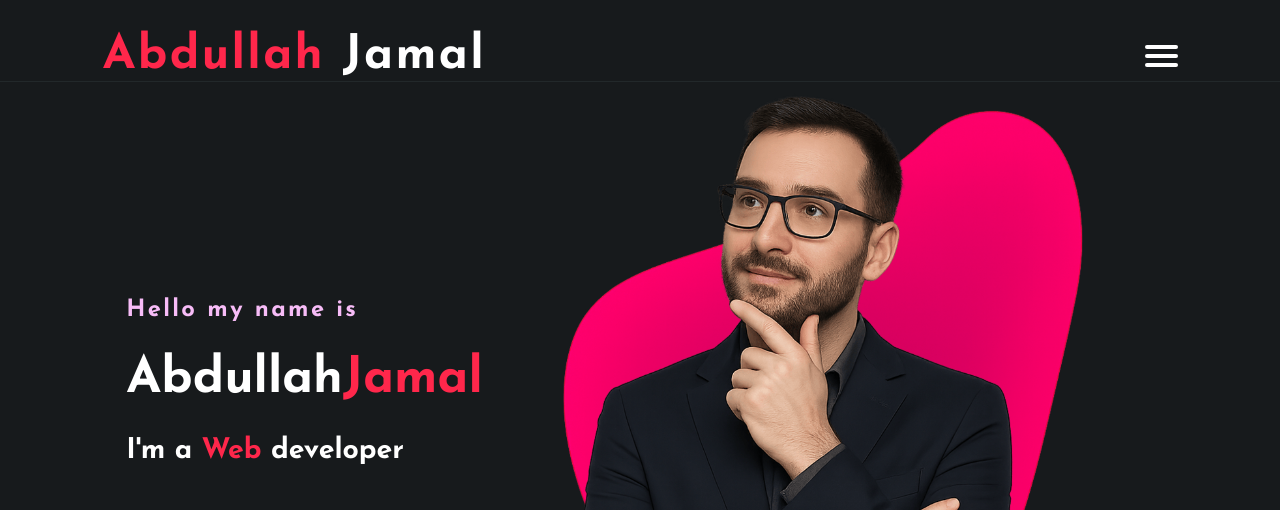
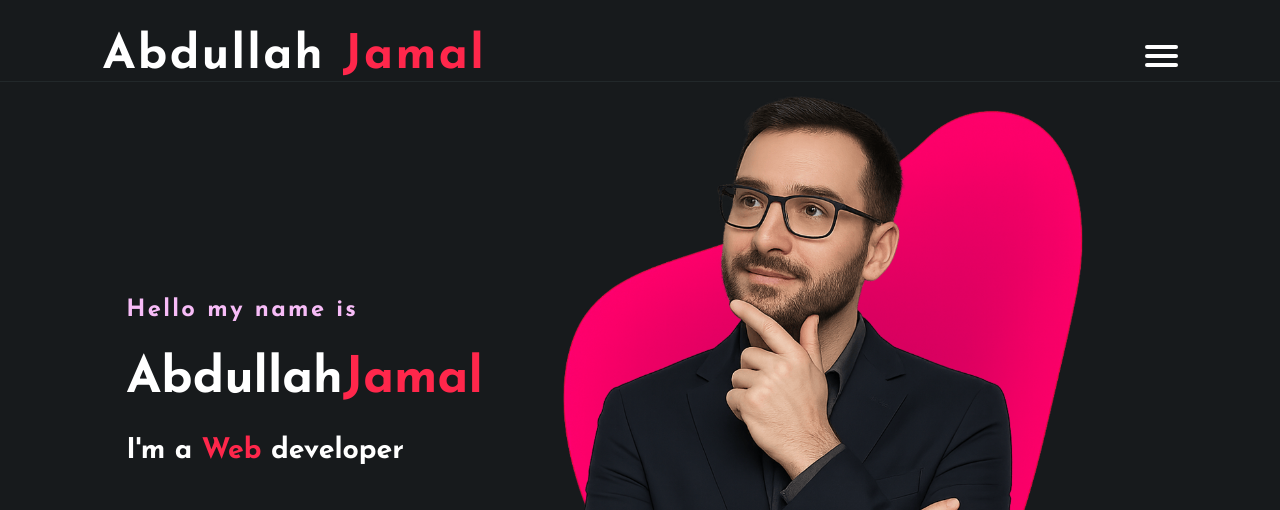
Before and after one commit to AbdullahGB0/Abdullah-Profile, a plain HTML site: page index.html in a window 1280 px wide. Shown: the top 510 px of the page. Drawn offline with Linux system fonts and the light colour scheme.

Commit message:
index.html

```diff
--- a/index.html
+++ b/index.html
@@ -21,7 +21,7 @@
 <body>
     <section class="home" id="home">
         <nav>
-            <h2><span>Abdullah </span>Jamal</h2>
+            <h2>Abdullah <span>Jamal</span></h2>
             <ul id="actions">
                 <li><a href="/Profile/index.html">Home</a></li>
                 <li><a href="#aboutme">About Me</a></li>
```
